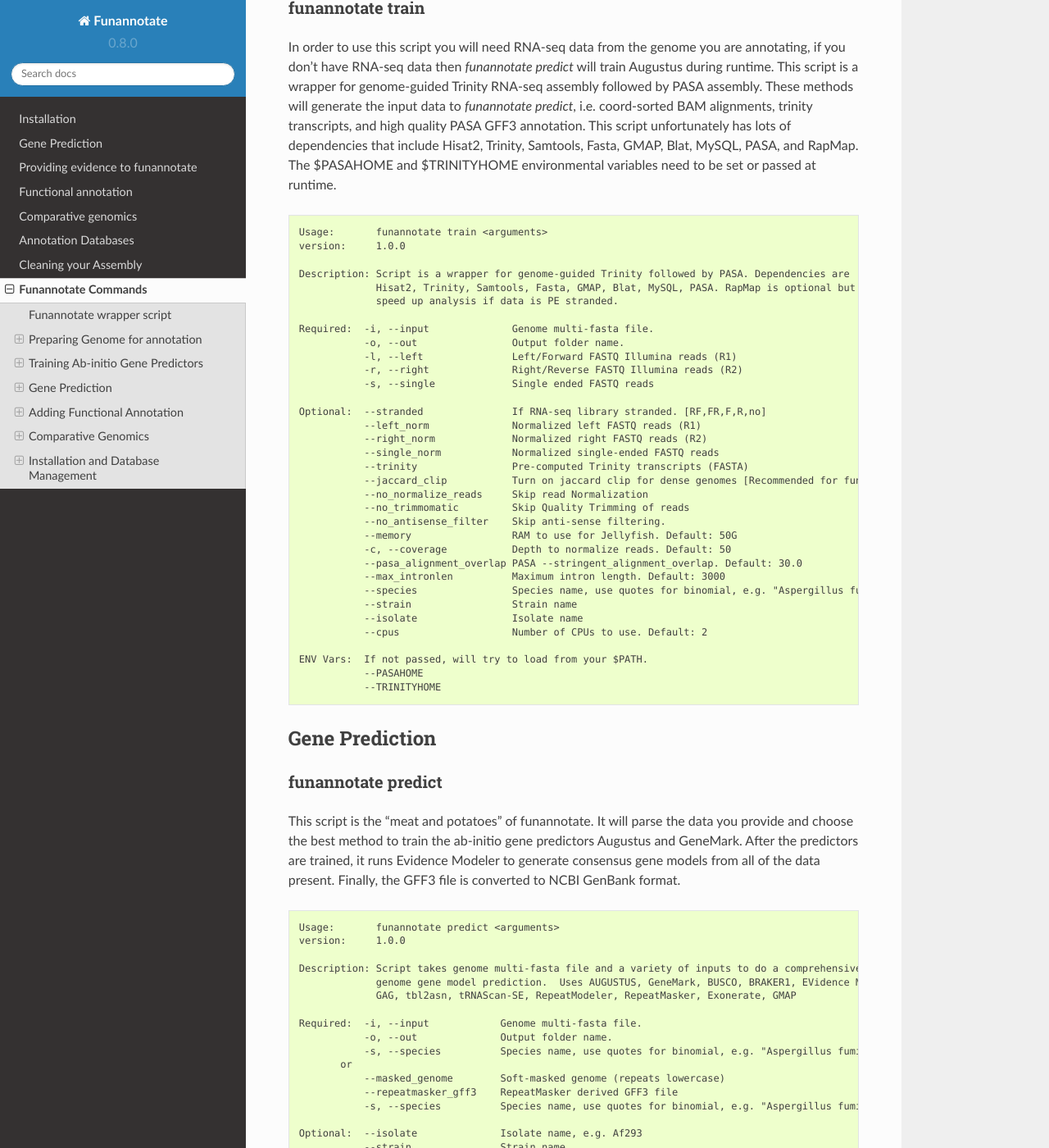
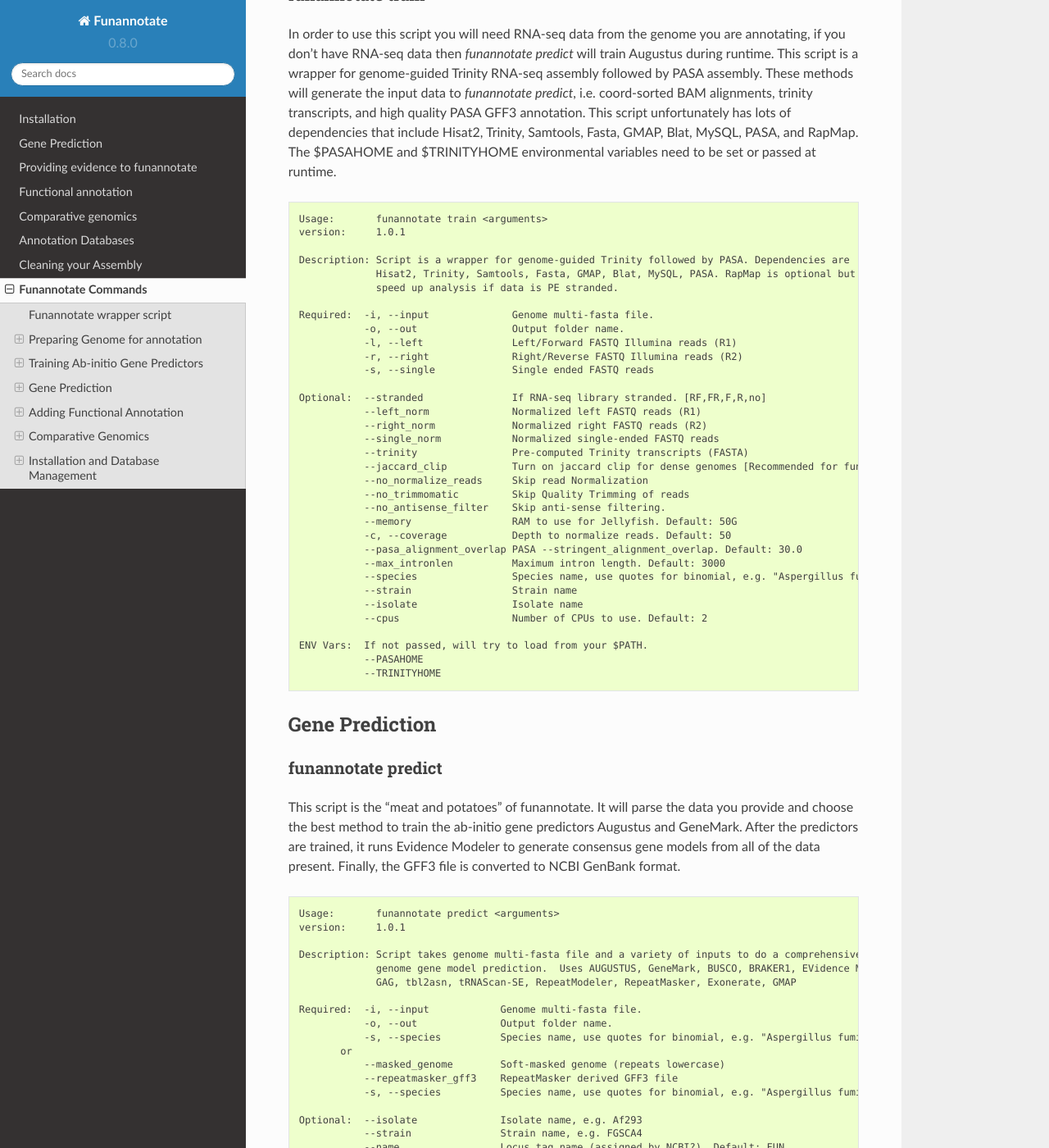
Before and after one commit to nextgenusfs/funannotate, a Sphinx documentation site: the page built from docs/commands.rst, in a window 1280 px wide and 1400 px high, scrolled down 2535 px. Shown: the whole window at 82% size. Built offline with Sphinx 7.4.7 and the Read the Docs theme 2.0.0, drawn with Linux system fonts in a browser that asks for light colours; some of the changed text lies outside the part shown.

Commit message:
update commands docs

```diff
--- a/docs/commands.rst
+++ b/docs/commands.rst
@@ -13,7 +13,7 @@
 
     $ funannotate
     Usage:       funannotate <command> <arguments>
-    version:     1.0.0
+    version:     1.0.1
 
     Description: Funannotate is a genome prediction, annotation, and comparison pipeline.
 
@@ -47,7 +47,7 @@
 .. code-block:: none
 
     Usage:       funannotate clean <arguments>
-    version:     0.8.0
+    version:     1.0.1
 
     Description: The script sorts contigs by size, starting with shortest contigs it uses Mummer
                  to find contigs duplicated elsewhere, and then removes duplicated contigs.
@@ -68,17 +68,16 @@
 .. code-block:: none
 
     Usage:       funannotate clean <arguments>
-    version:     1.0.0
+    version:     1.0.1
 
-    Description: The script sorts contigs by size, starting with shortest contigs it uses Mummer
-                 to find contigs duplicated elsewhere, and then removes duplicated contigs.
+    Description: This script sorts the input contigs by size (longest->shortest) and then relabels
+                 the contigs with a simple name (e.g. scaffold_1).  Augustus can have problems with
+                 some complicated contig names.
 
-    Arguments:   -i, --input    Multi-fasta genome file (Required)
-                 -o, --out      Cleaned multi-fasta output file (Required)
-                 -p, --pident   Percent identity of overlap. Default = 95
-                 -c, --cov      Percent coverage of overlap. Default = 95
-                 -m, --minlen   Minimum length of contig to keep. Default = 500
-                 --exhaustive   Test every contig. Default is to stop at N50 value.
+    Arguments:   -i, --input    Multi-fasta genome file. (Required)
+                 -o, --output   Sorted by size and relabeled output file. (Required)
+                 -b, --base     Base name to relabel contigs. Default: scaffold
+                 --minlen       Shorter contigs are discarded. Default: 0
 
 
 funannotate species
@@ -144,7 +143,7 @@
 .. code-block:: none
 
     Usage:       funannotate train <arguments>
-    version:     1.0.0
+    version:     1.0.1
 
     Description: Script is a wrapper for genome-guided Trinity followed by PASA. Dependencies are
                  Hisat2, Trinity, Samtools, Fasta, GMAP, Blat, MySQL, PASA. RapMap is optional but will
@@ -192,7 +191,7 @@
 .. code-block:: none
 
     Usage:       funannotate predict <arguments>
-    version:     1.0.0
+    version:     1.0.1
 
     Description: Script takes genome multi-fasta file and a variety of inputs to do a comprehensive whole
                  genome gene model prediction.  Uses AUGUSTUS, GeneMark, BUSCO, BRAKER1, EVidence Modeler,
@@ -207,8 +206,9 @@
                -s, --species          Species name, use quotes for binomial, e.g. "Aspergillus fumigatus"
 
     Optional:  --isolate              Isolate name, e.g. Af293
-               --strain               Strain name.
+               --strain               Strain name, e.g. FGSCA4
                --name                 Locus tag name (assigned by NCBI?). Default: FUN_
+               --numbering            Specify where gene numbering starts. Default: 1
                --maker_gff            MAKER2 GFF file. Parse results directly to EVM.
                --pasa_gff             PASA generated gene models. filename:weight
                --other_gff            Annotation pass-through to EVM. filename:weight
@@ -258,7 +258,7 @@
 .. code-block:: none
 
     Usage:       funannotate fix <arguments>
-    version:     1.0.0
+    version:     1.0.1
 
     Description: Script takes a GenBank genome annotation file and an NCBI tbl file to
                  generate updated annotation. Script is used to fix problematic gene models
@@ -282,7 +282,7 @@
 .. code-block:: none
 
     Usage:       funannotate update <arguments>
-    version:     1.0.0
+    version:     1.0.1
 
     Description: Script will run PASA mediated update of gene models. It can directly update
                  the annotation from an NCBI downloaded GenBank file using RNA-seq data or can be
@@ -343,7 +341,7 @@
 .. code-block:: none
 
     Usage:       funannotate remote <arguments>
-    version:     1.0.0
+    version:     1.0.1
 
     Description: Script runs remote server functional annotation for Phobius, InterProScan5, and
                  antiSMASH (fungi).  These searches are slow, if you can setup these services locally
@@ -369,7 +367,7 @@
 .. code-block:: none
 
     Usage:       funannotate annotate <arguments>
-    version:     1.0.0
+    version:     1.0.1
 
     Description: Script functionally annotates the results from funannotate predict.  It pulls
                  annotation from PFAM, InterPro, EggNog, UniProtKB, MEROPS, CAZyme, and GO ontology.
@@ -415,7 +412,7 @@
 .. code-block:: none
 
     Usage:       funannotate compare <arguments>
-    version:     1.0.0
+    version:     1.0.1
 
     Description: Script does light-weight comparative genomics between funannotated genomes.  Output
                  is graphs, phylogeny, CSV files, etc --> visualized in web-browser.
@@ -445,7 +442,7 @@
 .. code-block:: none
 
     Usage:       funannotate setup <arguments>
-    version:     1.0.0
+    version:     1.0.1
 
     Description: Script will download/format necessary databases for funannotate.
 
@@ -490,7 +487,7 @@
 .. code-block:: none
 
     Usage:       funannotate outgroups <arguments>
-    version:     1.0.0
+    version:     1.0.1
 
     Description: Managing the outgroups folder for funannotate compare
 
```
Also changed, not shown: other parts of docs/commands.rst (+5 -8 lines).
